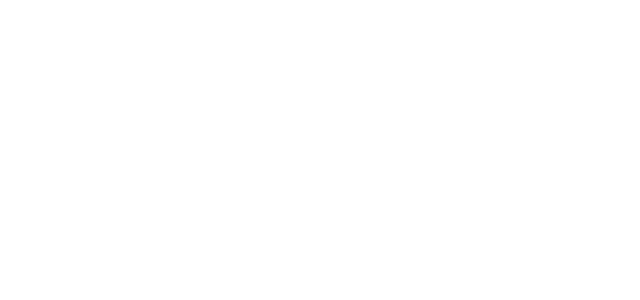
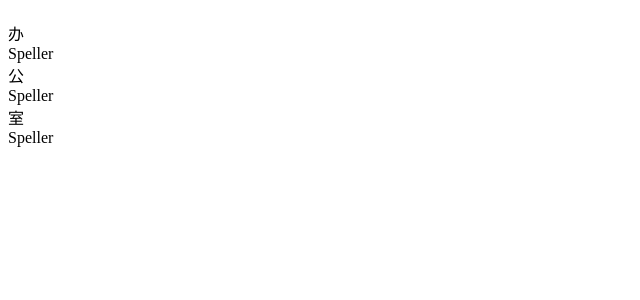
Before and after one commit to harijoel/react-hanzi-speller-2, a React (Vite) app: page / in a window 1280 px wide. Shown: the top 300 px of the page, without its empty margins (0-640 px from the left). Built offline with nearby package versions, Linux system fonts and the light colour scheme.

Commit message:
all working, speller yet to be done

```diff
--- a/src/App.tsx
+++ b/src/App.tsx
@@ -1,21 +1,55 @@
-import { useCallback, useEffect, useState } from "react"
+import { useCallback, useEffect, useMemo, useState } from "react"
+import hsk3 from './hsk-3.json'
+import ChineseWord from "./ChineseWord"
+import { SpelledKey } from "./types"
+import { getWordArray } from "./util"
 
-function getText() {
-  return "abcdefghijklmnopqrstuvwxyz".split("")
-}
 
-type SpelledKey = {
-  inputKey: string
-  correctKey: string
+function getRandomHSK() {
+  const random_HSK_vocab_id = Math.floor(Math.random() * hsk3.words.length)
+  return hsk3.words[random_HSK_vocab_id]
 }
 
 function App() {
-  const [textToType, setTextToType] = useState(getText)
+  //const [randomHSK, setRandomHSK] = useState(getRandomHSK)
+  const randomHSK = {
+    "metadata": {
+        "id": "009",
+        "learned": false,
+        "description": ""
+    },
+    "translation-data": {
+        "english": "office",
+        "pinyin-numbered": "ban4gong1shi4",
+        "pinyin": "bàngōngshì",
+        "simplified": "办公室",
+        "traditional": "辦公室"
+    }
+}
   const [inputKeys, setInputKeys] = useState<SpelledKey[]>([])
   const [mistakes, setMistakes] = useState<string[]>([])
+
   const mistakeCountTolerance = 3
-  console.log(mistakes)
-  console.log(mistakes.length)
+  const mode = "noTones"
+  const traditional = false
+
+  const [hanziPinyinArrayWord, textToType] = useMemo(() => {
+    const word = randomHSK["translation-data"]
+    const hanziPinyinArrayWord = getWordArray(
+                                    [word.simplified, word.traditional],
+                                    word.pinyin,
+                                    word["pinyin-numbered"],
+                                    mode)
+    const textToType = hanziPinyinArrayWord.map(syl => syl.textToType_Syl).join("").split("")
+
+    return [hanziPinyinArrayWord, textToType]
+  }, [randomHSK])
+
+  console.log("## randomHSK ##")
+  console.log(randomHSK)
+  console.log("## hanzi pinyin array word ##")
+  console.log(hanziPinyinArrayWord)
+
 
   const addInputKey = useCallback(
     (key: string) => {
@@ -34,7 +68,6 @@
   useEffect(() => {
     // # Move this oustide
     if (mistakes.length >= mistakeCountTolerance) {
-      console.log("##############")
       const index = inputKeys.length
       const textAhead = textToType.slice(index+1, index+1 + mistakeCountTolerance)
       const mistakesFromAbsent = mistakes.slice(0, mistakeCountTolerance)
@@ -103,6 +136,12 @@
               )})
         }
       </h1>
+      <ChineseWord
+        hanziPinyinArrayWord={hanziPinyinArrayWord}
+        inputKeys={inputKeys}
+        traditional={traditional}
+        mode={mode}
+      />
     </div>
 
   )
--- /dev/null
+++ b/src/ChineseWord.tsx
@@ -0,0 +1,44 @@
+import React from 'react'
+import { HanziPinyin, SpelledKey } from './types'
+import Hanzi from './Hanzi'
+
+type ChineseWordProps = {
+    hanziPinyinArrayWord: HanziPinyin[]
+    inputKeys: SpelledKey[]
+    traditional: boolean
+    mode: string
+}
+
+export default function ChineseWord({hanziPinyinArrayWord, inputKeys, traditional, mode}: ChineseWordProps) {
+    //Sylibalize input
+    const sylNo = hanziPinyinArrayWord.length
+    const textToTypeArr = hanziPinyinArrayWord.map(syl => syl.textToType_Syl)
+    let index_start = 0
+    // const inputKeys_input = inputKeys.map(spell => spell.inputKey)
+    let inputSylArray: any = [] // try Define as array of array of strings
+    for (let index = 0; index < sylNo; index++) {
+        let sylSlice = inputKeys.slice(
+                index_start,
+                index_start + textToTypeArr[index].length
+        )
+        if (!sylSlice.length) { break; }
+        inputSylArray = [...inputSylArray, sylSlice] // Result: array of arrays
+        index_start = index_start + textToTypeArr[index].length
+    }
+
+    return (
+        <div>
+            {hanziPinyinArrayWord.map((syl, i) =>
+                <Hanzi
+                    key={i}
+                    hanziPinyinChar={syl}
+                    spelledKeys={inputSylArray[i]}
+                    traditional={traditional}
+                    active={false}
+                    mode={mode}
+                />
+                )
+            }
+        </div>
+    )
+}
--- a/src/Hanzi.tsx
+++ b/src/Hanzi.tsx
@@ -1,7 +1,23 @@
 import React from 'react'
+import { HanziPinyin, SpelledKey } from './types'
+import Speller from './Speller'
 
-export default function Hanzi() {
+type HanziProps = {
+    hanziPinyinChar: HanziPinyin
+    spelledKeys: SpelledKey[]
+    traditional: boolean
+    active: boolean
+    mode: string
+}
+
+export default function Hanzi({hanziPinyinChar, spelledKeys, traditional, active, mode}: HanziProps) {
+    const character = hanziPinyinChar.hanzi_SimpTrad[traditional ? 1 : 0]
     return (
-        <div>Hanzi</div>
+        <div>
+            <div>
+                {character}
+            </div>
+            <Speller spelledKeys={spelledKeys} />
+        </div>
     )
 }
--- /dev/null
+++ b/src/Speller.tsx
@@ -0,0 +1,12 @@
+import React from 'react'
+import { SpelledKey } from './types'
+
+type SpellerProps = {
+    spelledKeys: SpelledKey[]
+}
+
+export default function Speller({spelledKeys}: SpellerProps) {
+    return (
+        <div>Speller</div>
+    )
+}
--- /dev/null
+++ b/src/types.tsx
@@ -0,0 +1,11 @@
+export type SpelledKey = {
+    inputKey: string
+    correctKey: string
+  }
+
+export type HanziPinyin = {
+    hanzi_SimpTrad: [string, string]
+    pinyinNo: string
+    pinyinAcc: string
+    textToType_Syl: string
+  }
--- /dev/null
+++ b/src/util.tsx
@@ -0,0 +1,58 @@
+import { HanziPinyin } from "./types";
+
+
+
+export function getWordArray(wordHanzi: [string, string], wordPinyinAccented: string, wordPinyinNumbered: string, mode: string) {
+    // Cleaning process: remove spaces, remove " ' " mark, everything to lowercase
+    const wordPinyinNo_clean = wordPinyinNumbered.replace(/[\s']/g, "").toLowerCase()
+    const wordPinyinAcc_clean = wordPinyinAccented.replace(/[\s']/g, "").toLowerCase()
+
+    // Separate string by number. Ex: "zhong1wen2" => ["zhong", "wen"]
+    const wordPinyinRomanArray: string[] | null = wordPinyinNo_clean.split(/\d+/).filter(Boolean)
+
+    // Use previous no number array sylable lenghts to separate accented string
+    // Ex. "zhōngwén" => ["zhōng", "wén"]
+    const wordSylableNo = wordHanzi[0].length
+    let index_start = 0
+    let wordPinyinAccArray: string[] = []
+    for (let index = 0; index < wordSylableNo; index++) {
+        wordPinyinAccArray = [...wordPinyinAccArray,
+                                wordPinyinAcc_clean.slice(index_start,
+                                index_start + wordPinyinRomanArray[index].length)
+                          ]
+        index_start = index_start + wordPinyinRomanArray[index].length
+    }
+
+    // Separate string by number. Ex: "zhong1wen2" => ["zhong1", "wen2"]
+    // Had to define wordPinyinRomanArray as type any because match could throw...
+    // ...null if nothing matches, so []
+
+    let textToType_SylArray = wordPinyinRomanArray // Default mode "noTones"
+
+    if (mode === "withTones") {
+        textToType_SylArray = wordPinyinNo_clean.match(/[a-zA-Z]+\d+/g)
+                              || [wordPinyinNo_clean]
+    }
+    if (mode === "onlyTones") {
+        textToType_SylArray = wordPinyinNo_clean.match(/\d+/g)
+                                || [wordPinyinNo_clean]
+      }
+
+    // Make each of the elements in the 3 arrays into objects
+    // Array of objects
+    let objectArray: HanziPinyin[] = []
+    for (let index = 0; index < wordSylableNo; index++) {
+        objectArray = [...objectArray, {hanzi_SimpTrad: [wordHanzi[0][index], wordHanzi[1][index]],
+                                        pinyinNo: wordPinyinRomanArray[index],
+                                        pinyinAcc: wordPinyinAccArray[index],
+                                        textToType_Syl: textToType_SylArray[index]
+                                        }
+                      ]
+    }
+
+    return objectArray
+}
+
+export function getTextToType_SylArray(wordArray: HanziPinyin[], mode: string) {
+
+}
```
